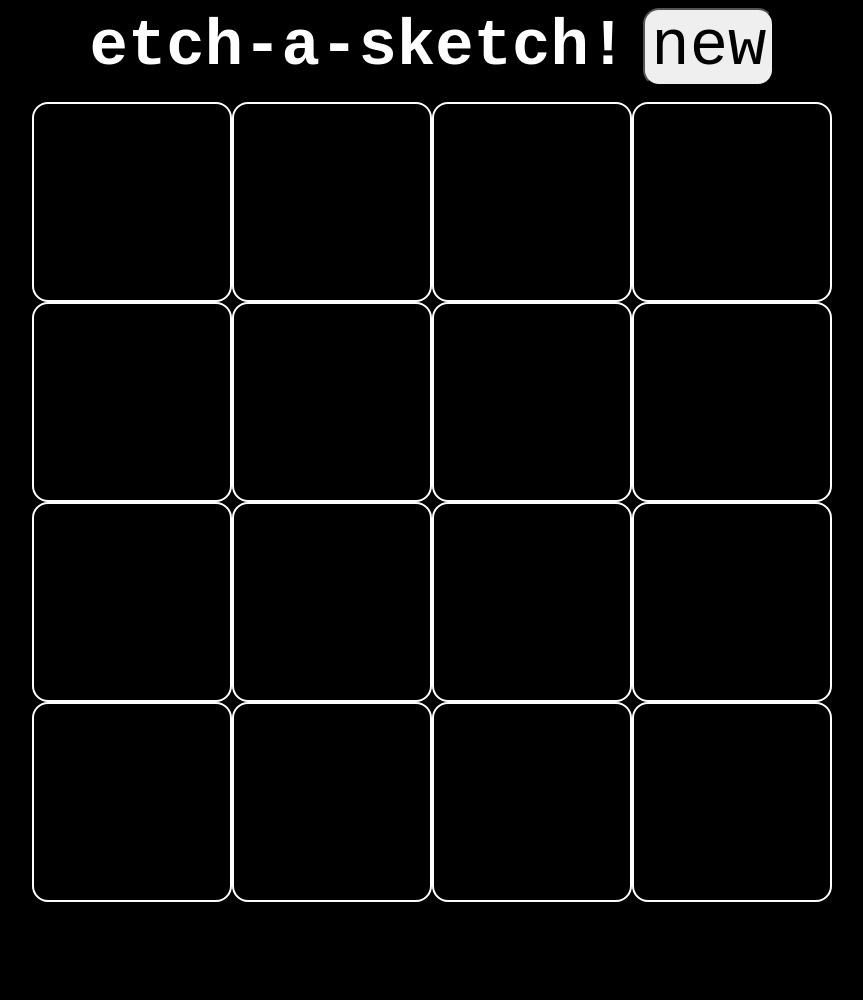
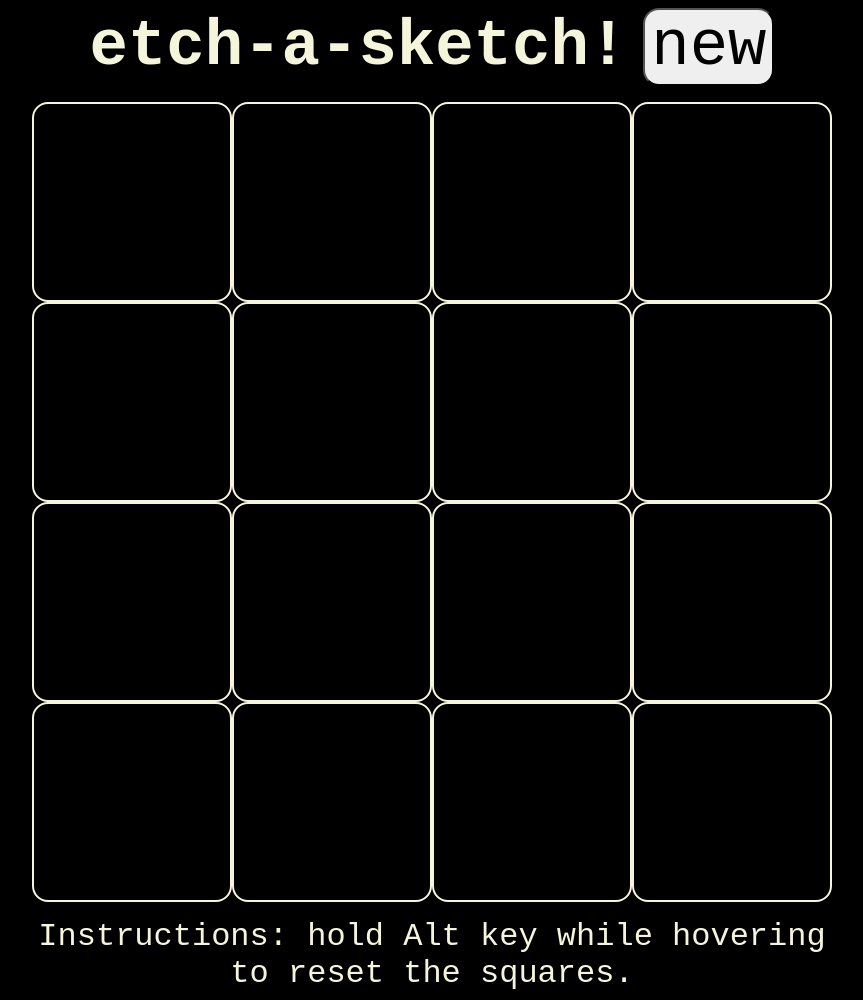
Before and after one commit to pacojf93/etch-a-sketch, a plain HTML site: page index.html in a window 1280 px wide. Shown: the whole page, without its empty margins (208-1071 px from the left). Before the commit the page ends 910 px from the top, so only its background shows below. Drawn offline with Linux system fonts and the light colour scheme.

Commit message:
added Alt key functionality. Modified styles.

```diff
--- a/index.html
+++ b/index.html
@@ -13,5 +13,8 @@
         <button id="new-button">new</button>
     </div>
     <div id="container"></div>
+    <div id="footer">
+        Instructions: hold Alt key while hovering to reset the squares.
+    </div>
 </body>
 </html>
--- a/script.js
+++ b/script.js
@@ -24,6 +24,25 @@ function createGrid(squaresPerSide) {
             setting opacity in style sheet was not functional
         */
         square.style.opacity = 1
+
+        square.addEventListener("mouseover", function(event) {
+            if(event.altKey) {
+                square.classList.add("inactive")
+                square.classList.remove("active")
+                square.style.opacity = 1
+            }
+            else if(square.classList.contains("active")) {
+                if(square.style.opacity > 0) {
+                    square.style.opacity -= 0.1
+                }
+            }
+            else {
+                square.classList.remove("inactive")
+                square.classList.add("active")
+            }
+
+        })
+
         squareArray.push(square)
         container.appendChild(square)
     }
@@ -55,19 +74,3 @@ newButton.addEventListener("click", () => {
     } else alert("not a valid value")
 
 })
-
-container.addEventListener("mouseover", (event) => {
-    const id = event.target.id
-    const square = squareArray[id]
-    square.classList.add("active")
-    if(square.style.opacity > 0) {
-        square.style.opacity -= 0.1
-    }
-})
-
-/*
-    - how to delete elements from DOM   DONE
-    - page opening event
-    - custom event and event retrieve
-
-*/
--- a/styles.css
+++ b/styles.css
@@ -35,14 +35,27 @@ body {
     box-sizing: border-box; /* easier to fit */
 }
 
+#footer {
+    width: 100vh;
+    display: flex;
+    justify-content: center;
+    align-items: center;
+}
+
 /* color and shape styling */
 
-body {
+body,
+.inactive {
     background-color: black;
 }
 
 #container > div {
-    border: solid white 2px;
+    border: solid beige 2px;
+
+}
+
+.active {
+    background-color: beige;
 }
 
 #container > div,
@@ -50,18 +63,25 @@ body {
     border-radius: 16px;
 }
 
-.active {
-    background-color: beige;
+/* font styling */
+
+h1,
+#footer {
+    color: beige;
 }
 
-/* font styling */
-
-h1 {
-    color: white;
+h1,
+#new-button,
+#footer {
+    font-family: 'Courier New', Courier, monospace;
 }
 
 h1,
 #new-button {
-    font-family: 'Courier New', Courier, monospace;
     font-size: 64px;
 }
+
+#footer {
+    font-size: 32px;
+    text-align: center;
+}
```
